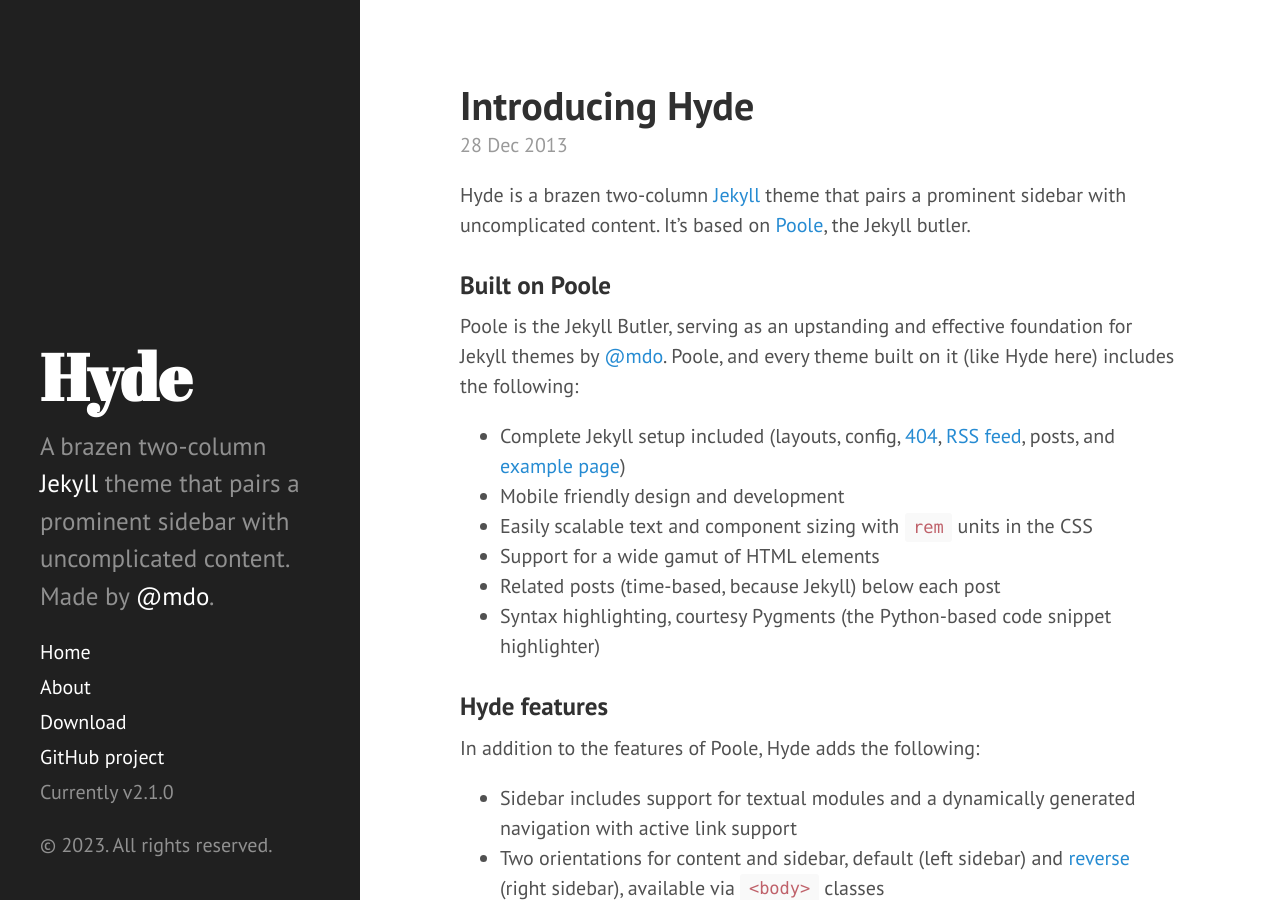
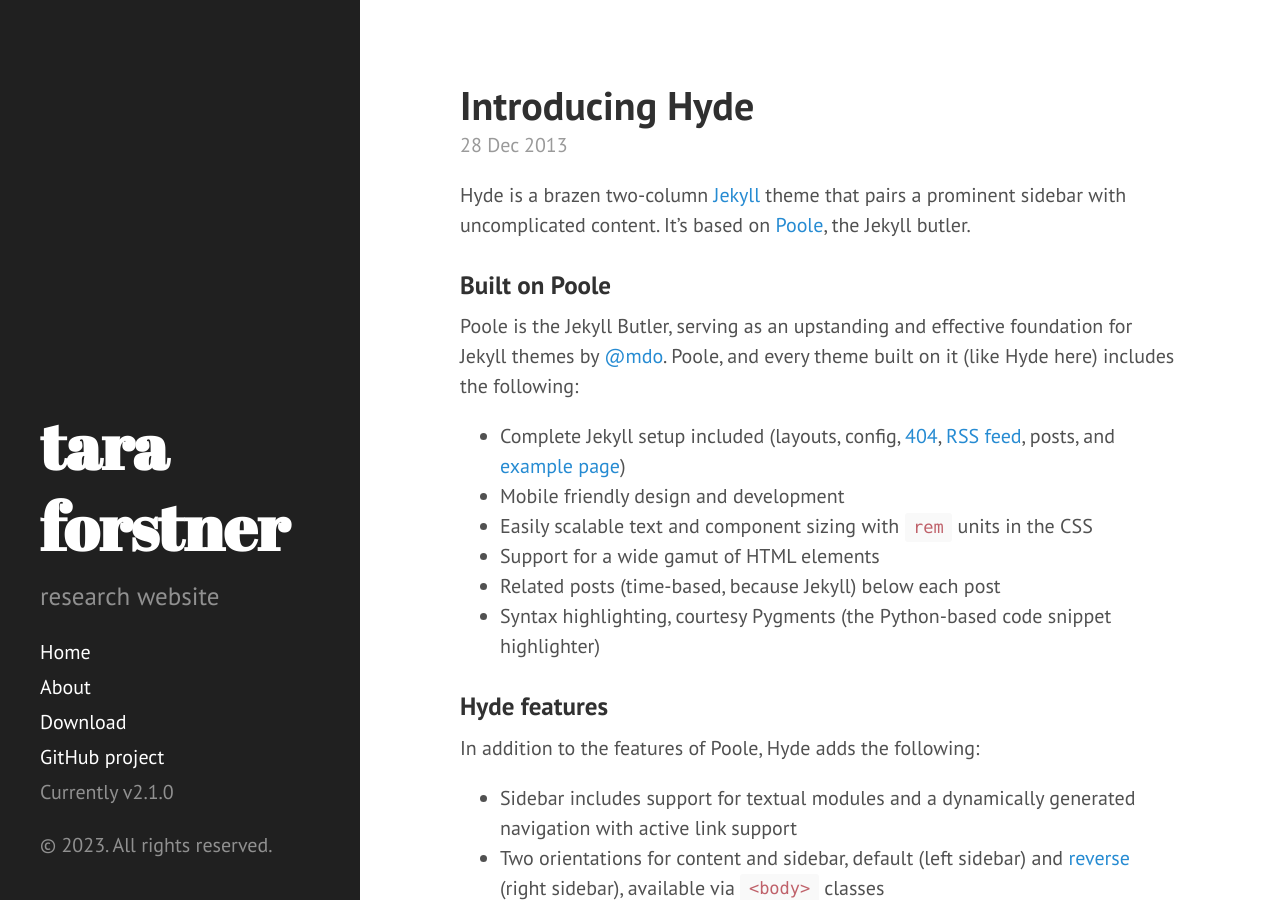
Before and after one commit to taraaubrey/taraaubrey.github.io, a Jekyll site: the page built from index.html, in a window 1280 px wide and 900 px high. Built offline with Jekyll 4.4.1, drawn with Linux system fonts in a browser that asks for light colours; Markdown is read by kramdown in place of the engine named in the settings; the list of posts is cut into pages by our own code.

Commit message:
Update _config.yml

```diff
--- a/_config.yml
+++ b/_config.yml
@@ -7,10 +7,10 @@
 relative_permalinks: true
 
 # Setup
-title:            Hyde
+title:            tara forstner
 tagline:          'A Jekyll theme'
-description:      'A brazen two-column <a href="http://jekyllrb.com" target="_blank">Jekyll</a> theme that pairs a prominent sidebar with uncomplicated content. Made by <a href="https://twitter.com/mdo" target="_blank">@mdo</a>.'
-url:              http://hyde.getpoole.com
+description:      'research website'
+url:              https://taraaubrey.github.io
 baseurl:          /
 
 author:
```
